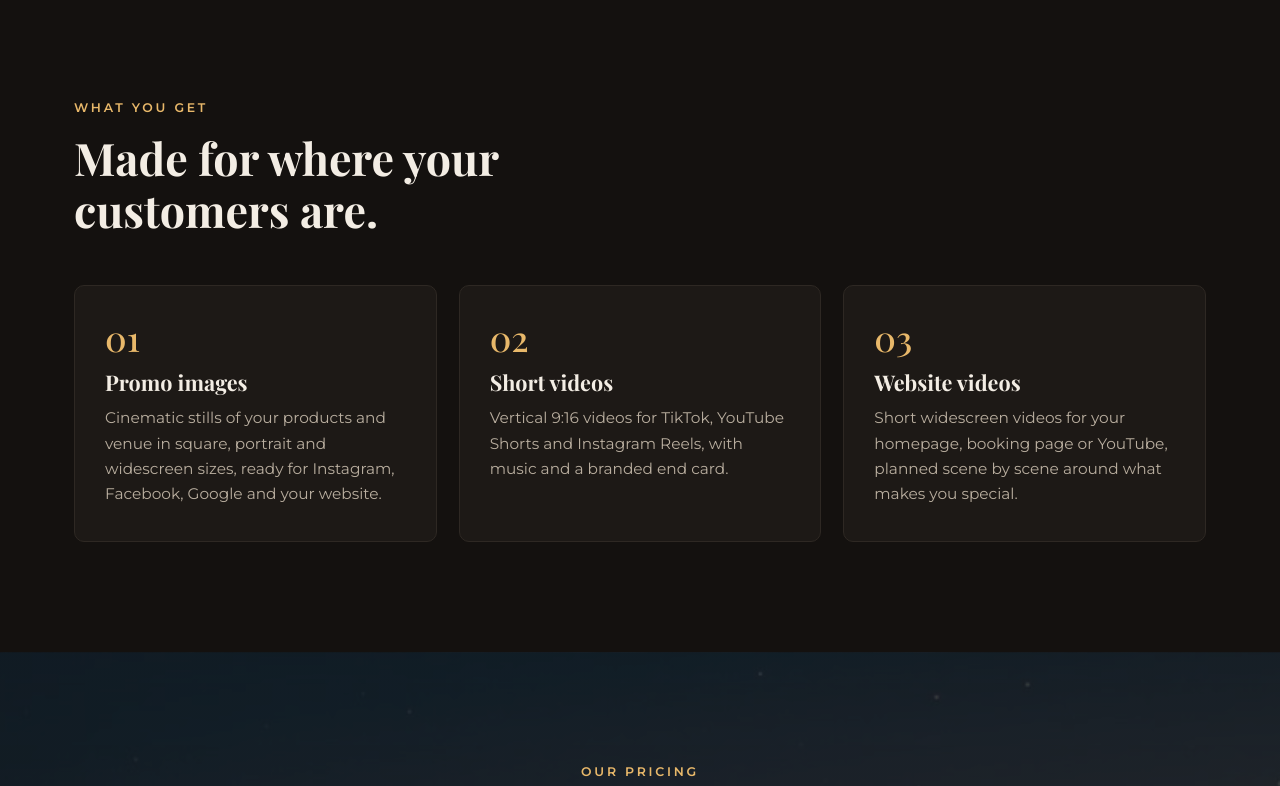
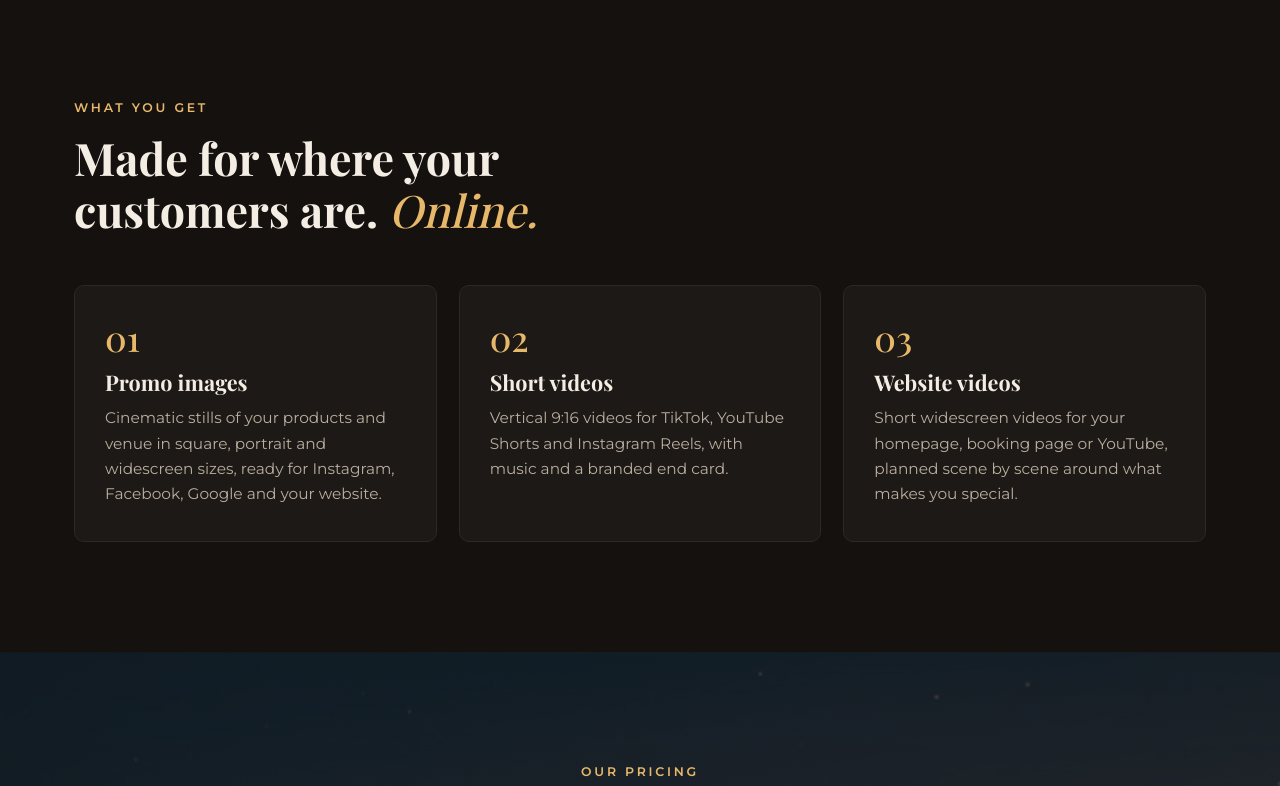
Before and after one commit to askfranklinmedia-eng/askfranklinmedia-eng.github.io, a plain HTML site: page index.html in a window 1280 px wide. Shown: the part 3220-4006 px from the top of the page. Drawn offline with nearby package versions, Linux system fonts and the light colour scheme; a web font is replaced by a local one.

Commit message:
Add "Online." to customers heading

```diff
--- a/index.html
+++ b/index.html
@@ -178,7 +178,7 @@ footer a{color:#8d8276}
 <section id="how"><div class="wrap">
   <div class="head reveal">
     <div class="eyebrow">What you get</div>
-    <h2>Made for where your customers are.</h2>
+    <h2>Made for where your customers are. <em style="color:var(--gold);font-style:italic;font-weight:500">Online.</em></h2>
   </div>
   <div class="cards">
     <div class="card reveal"><div class="n">01</div><h3>Promo images</h3><p>Cinematic stills of your products and venue in square, portrait and widescreen sizes, ready for Instagram, Facebook, Google and your website.</p></div>
```
